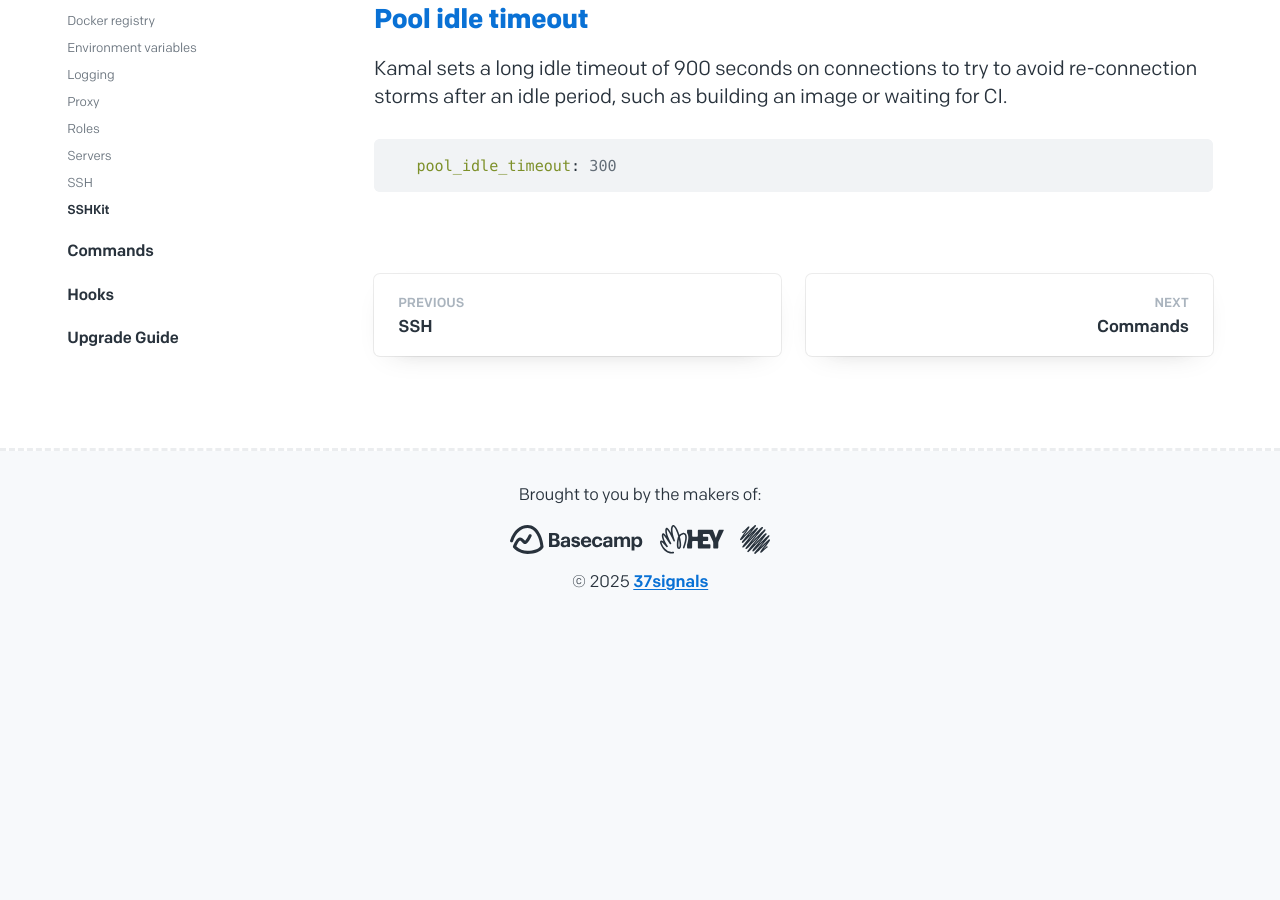
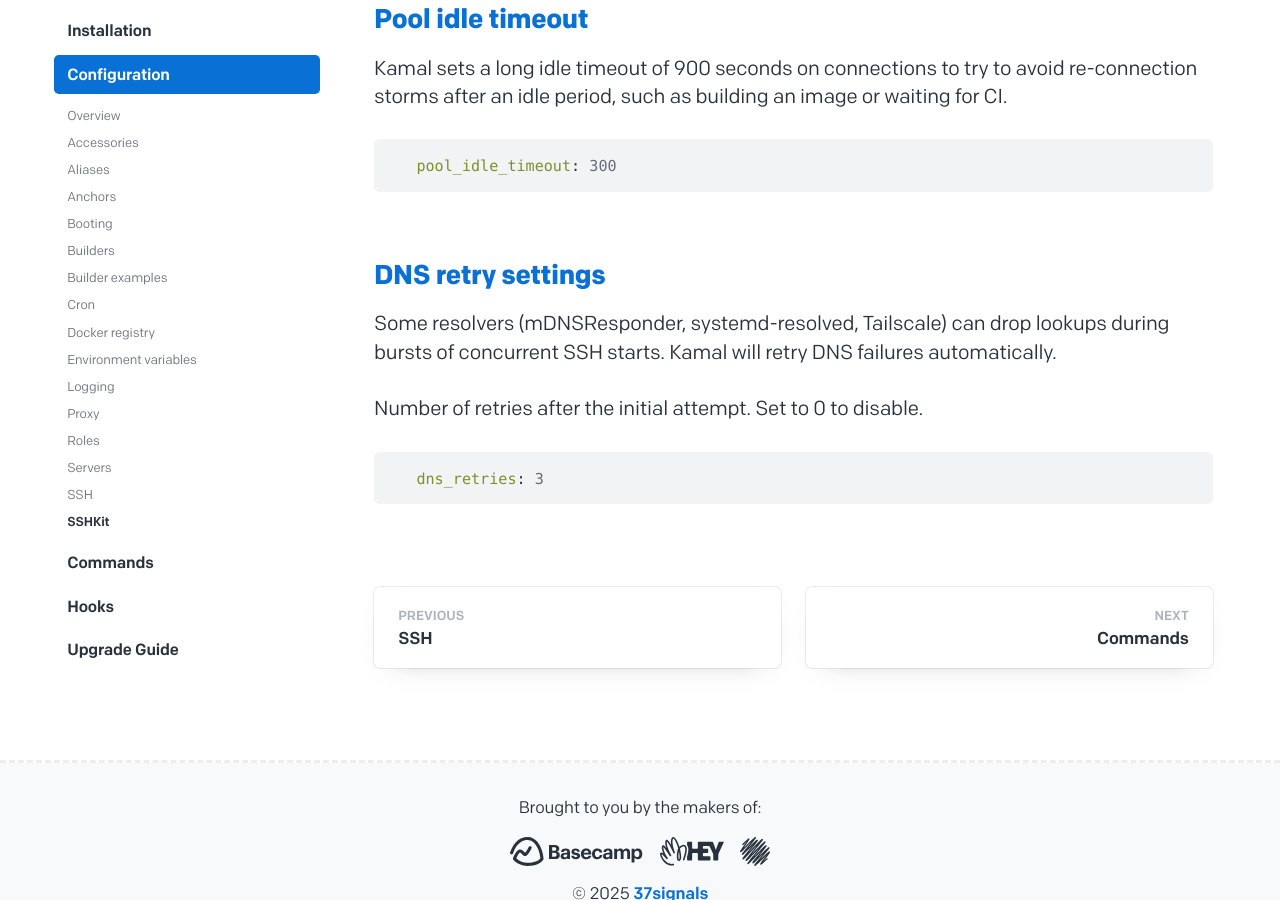
Before and after one commit to basecamp/kamal-site, a Jekyll site: the page built from docs/configuration/sshkit.md, in a window 1280 px wide and 900 px high, scrolled down 938 px. Built offline with Jekyll 4.4.1, drawn with Linux system fonts in a browser that asks for light colours; before the commit the page ends 1566 px from its top, so only the background shows below that.

Commit message:
Doc updates from running bin/doc

````diff
--- a/docs/configuration/sshkit.md
+++ b/docs/configuration/sshkit.md
@@ -36,3 +36,14 @@ re-connection storms after an idle period, such as building an image or waiting
 ```yaml
   pool_idle_timeout: 300
 ```
+
+## [DNS retry settings](#dns-retry-settings)
+
+Some resolvers (mDNSResponder, systemd-resolved, Tailscale) can drop lookups during
+bursts of concurrent SSH starts. Kamal will retry DNS failures automatically.
+
+Number of retries after the initial attempt. Set to 0 to disable.
+
+```yaml
+  dns_retries: 3
+```
````
Also changed, not shown: docs/configuration/overview.md (+9 -0 lines), docs/configuration/ssh.md (+1 -1 lines).
